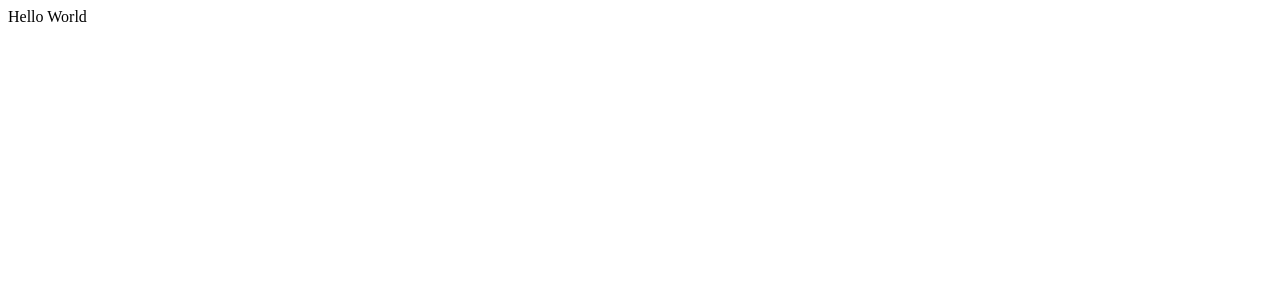
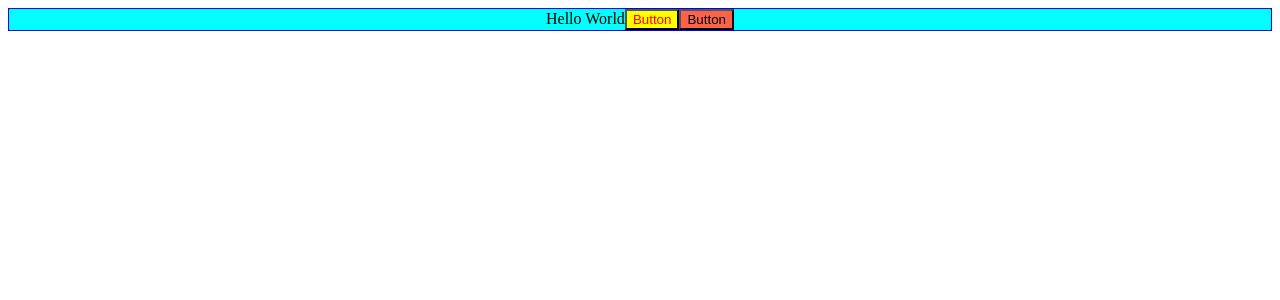
Before and after one commit to jieunheo/react-mini-project, a React (Create React App) app in the folder redux-react/: page / in a window 1280 px wide. Shown: the top 300 px of the page. Built offline with nearby package versions, Linux system fonts and the light colour scheme.

Commit message:
css 적용 방법 4가지 - 일반 css 파일을 import 하는 방법 - js파일 내부에서 객체를 만들어 적용하는 방법 - 외부 js 파일을 만들어 import 해서 적용하는 방법 - modules css를 만들어 import 해서 적용하는 방법

```diff
--- /dev/null
+++ b/redux-react/src/App.css
@@ -0,0 +1,3 @@
+.App {
+  background-color: aqua;
+}
--- a/redux-react/src/App.js
+++ b/redux-react/src/App.js
@@ -1,8 +1,18 @@
+import './App.css';
+import * as styles from './style';
+import classes from './style.module.css';
 
 function App() {
+  const style = {
+    color: 'red',
+    backgroundColor: 'yellow'
+  }
+
   return (
-    <div className="App">
+    <div className="App" style={styles.styles}>
       Hello World
+      <button style={style}>Button</button>
+      <button style={classes.btn}>Button</button>
     </div>
   );
 }
--- /dev/null
+++ b/redux-react/src/style.js
@@ -0,0 +1,4 @@
+export const styles = {
+  textAlign: 'center',
+  border: '1px solid blue'
+}
--- /dev/null
+++ b/redux-react/src/style.module.css
@@ -0,0 +1,3 @@
+button {
+  background-color: tomato;
+}
```
